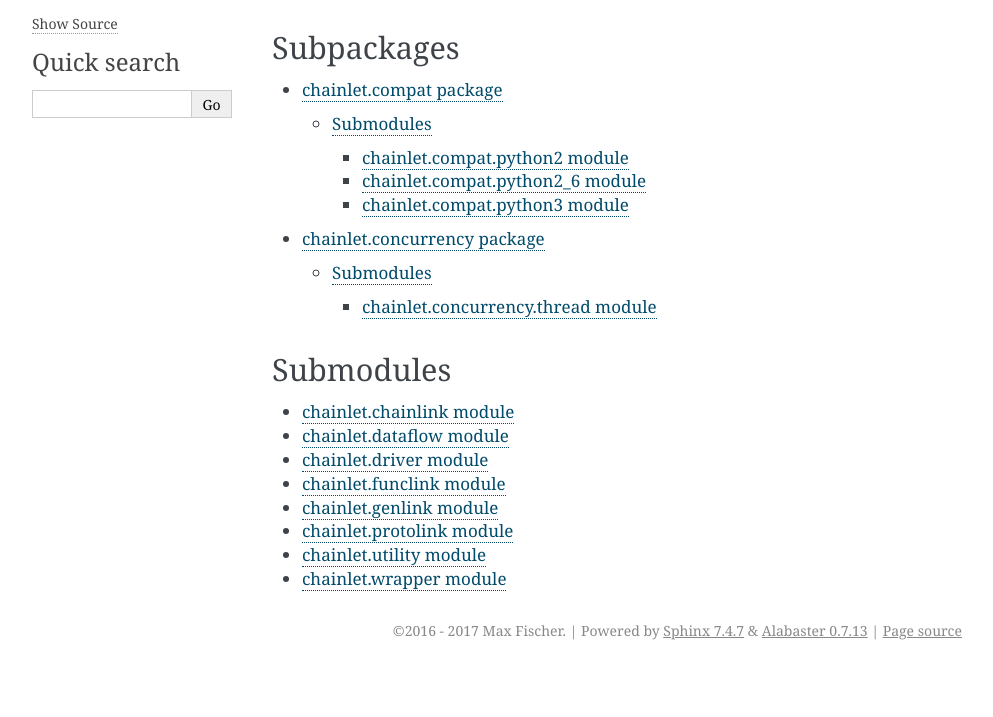
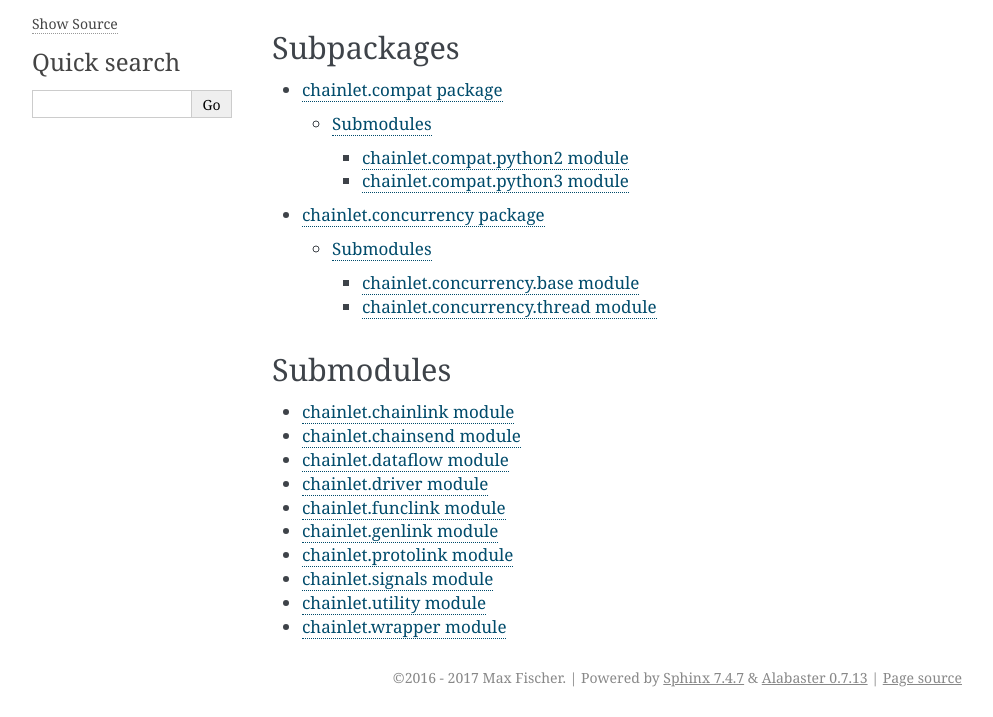
Before and after one commit to maxfischer2781/chainlet, a Sphinx documentation site: the page built from docs/source/api/chainlet.rst, in a window 1280 px wide, cut to the strip 200-917 px from the top of the page. Shown: the whole strip, without its empty margins (148-1141 px from the left). Built offline with Sphinx 7.4.7, drawn with Linux system fonts in a browser that asks for light colours; formulas are drawn with MathJax 3.

Commit message:
regenerated docs

```diff
--- a/docs/source/api/chainlet.compat.python2_6.rst
+++ /dev/null
@@ -1,7 +0,0 @@
-chainlet\.compat\.python2\_6 module
-===================================
-
-.. automodule:: chainlet.compat.python2_6
-    :members:
-    :undoc-members:
-    :show-inheritance:
--- a/docs/source/api/chainlet.compat.rst
+++ b/docs/source/api/chainlet.compat.rst
@@ -12,5 +12,4 @@ Submodules
 .. toctree::
 
    chainlet.compat.python2
-   chainlet.compat.python2_6
    chainlet.compat.python3
--- a/docs/source/api/chainlet.concurrency.rst
+++ b/docs/source/api/chainlet.concurrency.rst
@@ -11,4 +11,5 @@ Submodules
 
 .. toctree::
 
+   chainlet.concurrency.base
    chainlet.concurrency.thread
--- a/docs/source/api/chainlet.rst
+++ b/docs/source/api/chainlet.rst
@@ -20,10 +20,12 @@ Submodules
 .. toctree::
 
    chainlet.chainlink
+   chainlet.chainsend
    chainlet.dataflow
    chainlet.driver
    chainlet.funclink
    chainlet.genlink
    chainlet.protolink
+   chainlet.signals
    chainlet.utility
    chainlet.wrapper
--- a/docs/source/glossary.rst
+++ b/docs/source/glossary.rst
@@ -25,6 +25,12 @@ Glossary
         The :term:`stream` is an abstract object and never implicitly materialized by :py:mod:`chainlet`.
         For example, it can be an actual :term:`sequence`, an (in)finite :term:`generator`,
         or created piecewise via :py:meth:`~chainlet.ChainLink.send`.
+
+    stream slice
+        A portion of the :term:`data stream`, containing multiple adjacent :term:`data chunks <chunk>`.
+        Slices are the underlying unit of :term:`chunks <chunk>` passing through a :term:`chainlink`:
+        a slice may shrink or expand as elements remove or add items,
+        retaining the order of chunks.
 
     chainlet
         An atomic :term:`chainlink`.
```
Also changed, not shown: docs/source/api/chainlet.chainsend.rst (added, +7 -0 lines), docs/source/api/chainlet.concurrency.base.rst (added, +7 -0 lines), docs/source/api/chainlet.signals.rst (added, +7 -0 lines).
